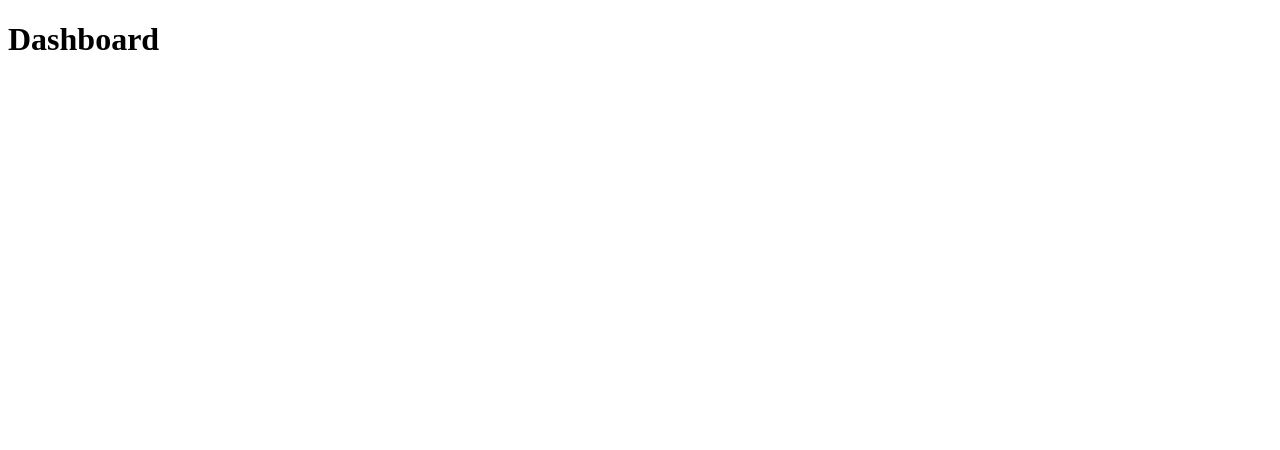
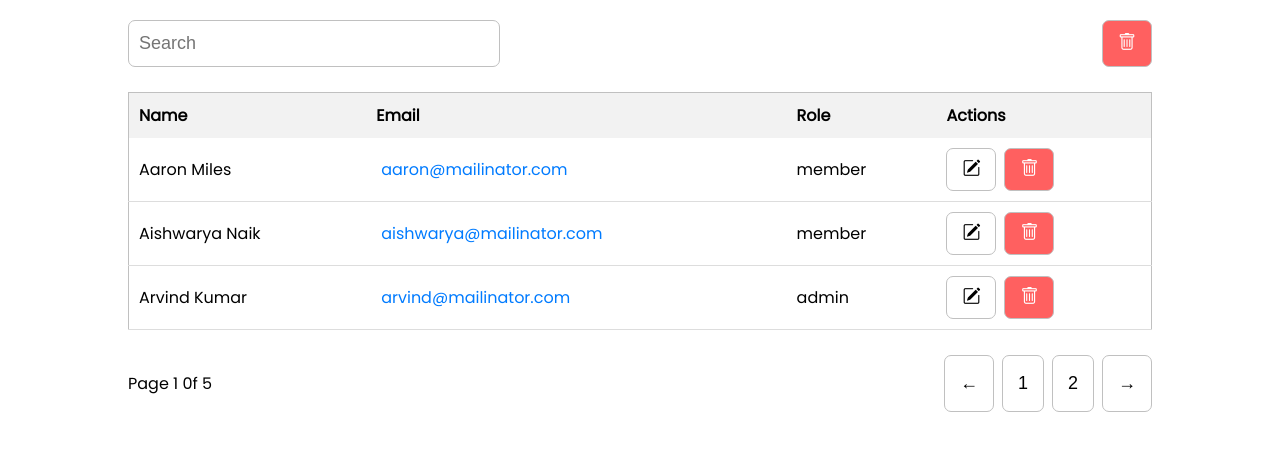
Before and after one commit to sachinshrmaa/admin-dashboard, a Next.js app: page / in a window 1280 px wide. Shown: the top 450 px of the page. Built offline with nearby package versions, Linux system fonts and the light colour scheme.

Commit message:
style: create static UI of dashboard

```diff
--- /dev/null
+++ b/app/globals.css
@@ -0,0 +1,88 @@
+@import url("https://fonts.googleapis.com/css2?family=Poppins&display=swap");
+
+body {
+  margin: 0;
+  padding: 0;
+  font-family: "Poppins", sans-serif;
+}
+
+main {
+  margin: 25px 0;
+}
+
+.container {
+  width: 80%;
+  margin: auto;
+  padding: 20px;
+}
+
+.bi-trash,
+.bi-pencil-square {
+  font-size: 18px;
+}
+
+.btn {
+  border-radius: 7px;
+  border: 1px solid #c0c0c0;
+  padding: 10px 15px;
+  cursor: pointer;
+  background-color: transparent;
+  font-size: 18px;
+}
+
+.btn-danger {
+  background-color: rgb(255, 96, 96);
+  border-radius: 1px solid rgb(182, 42, 42);
+  color: #fff;
+}
+
+.header,
+.footer {
+  display: flex;
+  justify-content: space-between;
+}
+
+.search-inp {
+  height: 45px;
+  width: 350px;
+  border-radius: 7px;
+  padding: 0 10px;
+  font-size: 18px;
+  border: 1px solid #c0c0c0;
+}
+
+.pagination {
+  display: flex;
+  gap: 8px;
+}
+
+.users-table {
+  width: 100%;
+  border-collapse: collapse;
+  border: 1px solid #c0c0c0;
+}
+
+thead th {
+  background-color: #f2f2f2;
+  padding: 10px;
+  text-align: left;
+}
+
+tbody tr {
+  border-bottom: 1px solid #ddd;
+}
+
+tbody td {
+  padding: 10px;
+}
+
+.actions {
+  display: flex;
+  gap: 8px;
+}
+
+a {
+  color: #007bff;
+  text-decoration: none;
+  padding: 5px;
+}
--- a/app/page.jsx
+++ b/app/page.jsx
@@ -2,8 +2,87 @@ import React from "react";
 
 export default function Dashboard() {
   return (
-    <div>
-      <h1>Dashboard</h1>
+    <div className="container">
+      <header className="header">
+        <form>
+          <input type="text" placeholder="Search" className="search-inp" />
+        </form>
+        <button className="btn btn-danger">
+          <i class="bi bi-trash"></i>
+        </button>
+      </header>
+
+      <main>
+        <table className="users-table">
+          <thead>
+            <tr>
+              <th>Name</th>
+              <th>Email</th>
+              <th>Role</th>
+              <th>Actions</th>
+            </tr>
+          </thead>
+          <tbody>
+            <tr>
+              <td>Aaron Miles</td>
+              <td>
+                <a href="mailto:aaron@mailinator.com">aaron@mailinator.com</a>
+              </td>
+              <td>member</td>
+              <td className="actions">
+                <button className="btn">
+                  <i class="bi bi-pencil-square"></i>
+                </button>
+                <button className="btn btn-danger">
+                  <i class="bi bi-trash"></i>
+                </button>
+              </td>
+            </tr>
+            <tr>
+              <td>Aishwarya Naik</td>
+              <td>
+                <a href="mailto:aishwarya@mailinator.com">
+                  aishwarya@mailinator.com
+                </a>
+              </td>
+              <td>member</td>
+              <td className="actions">
+                <button className="btn">
+                  <i class="bi bi-pencil-square"></i>
+                </button>
+                <button className="btn btn-danger">
+                  <i class="bi bi-trash"></i>
+                </button>
+              </td>
+            </tr>
+            <tr>
+              <td>Arvind Kumar</td>
+              <td>
+                <a href="mailto:arvind@mailinator.com">arvind@mailinator.com</a>
+              </td>
+              <td>admin</td>
+              <td className="actions">
+                <button className="btn">
+                  <i class="bi bi-pencil-square"></i>
+                </button>
+                <button className="btn btn-danger">
+                  <i class="bi bi-trash"></i>
+                </button>
+              </td>
+            </tr>
+          </tbody>
+        </table>
+      </main>
+
+      <footer className="footer">
+        <p>Page 1 0f 5</p>
+        <div className="pagination">
+          <button className="btn">&larr;</button>
+          <button className="btn">1</button>
+          <button className="btn">2</button>
+          <button className="btn">&rarr;</button>
+        </div>
+      </footer>
     </div>
   );
 }
--- a/package.json
+++ b/package.json
@@ -11,6 +11,7 @@
   "author": "Sachin Sharma",
   "license": "ISC",
   "dependencies": {
+    "bootstrap-icons": "^1.11.2",
     "next": "^14.0.3",
     "react": "^18.2.0",
     "react-dom": "^18.2.0"
```
Also changed, not shown: app/layout.js (+8 -5 lines), 2 other files (tests, documents, lock files or other folders).
